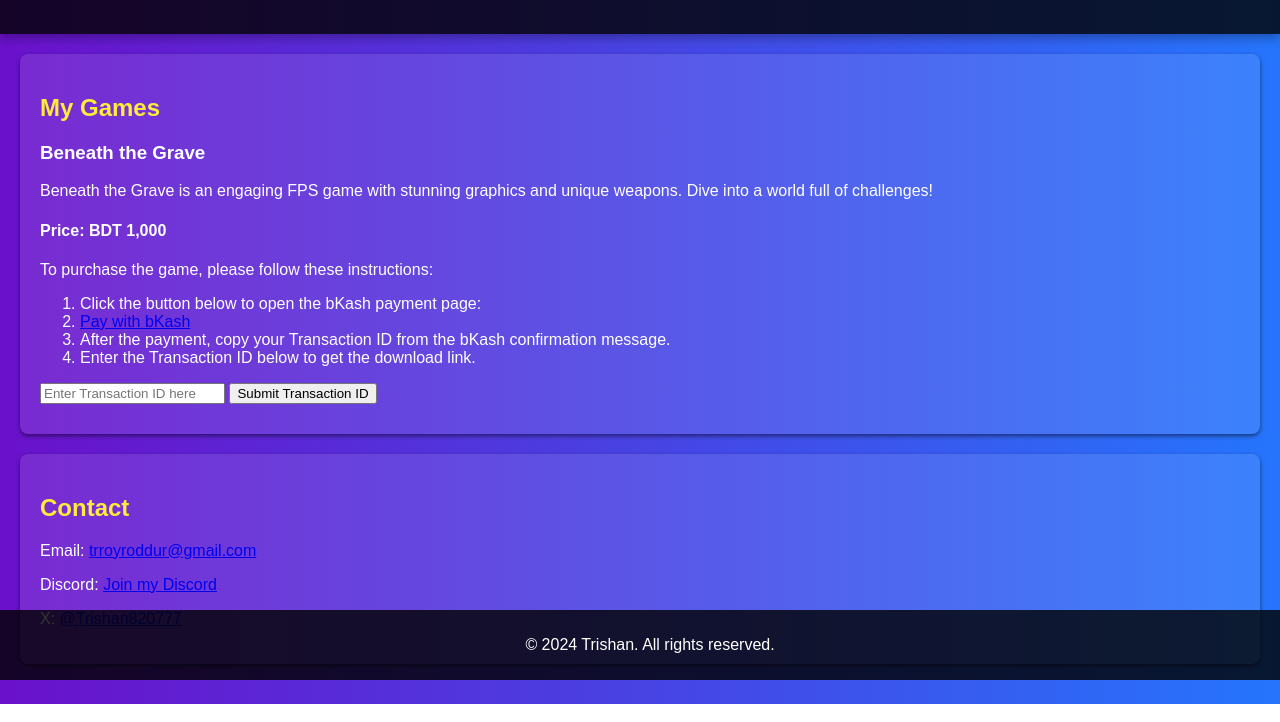
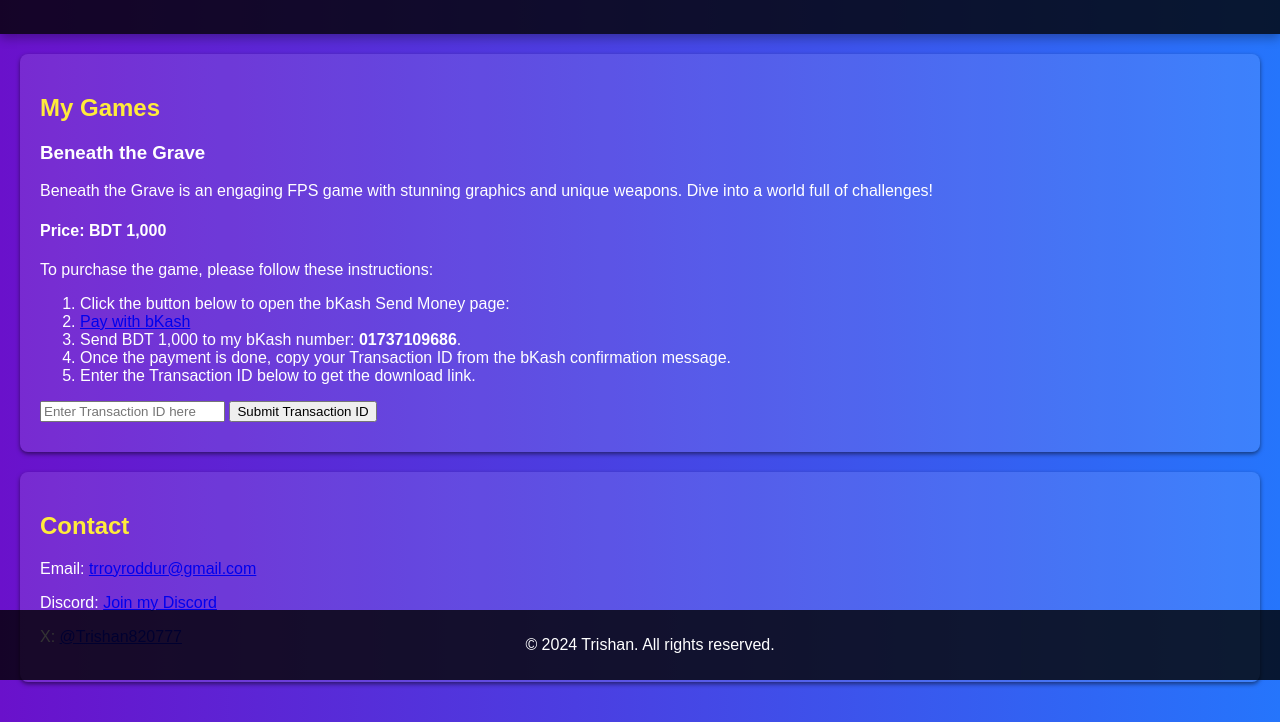
Before and after one commit to Trishan2924/trishan2924.github.io, a plain HTML site: page index.html in a window 1280 px wide. Shown: the part 120-842 px from the top of the page. Drawn offline with Linux system fonts and the light colour scheme.

Commit message:
Update index.html

```diff
--- a/index.html
+++ b/index.html
@@ -37,11 +37,12 @@
             <h4>Price: BDT 1,000</h4>
             <p>To purchase the game, please follow these instructions:</p>
             <ol>
-                <li>Click the button below to open the bKash payment page:</li>
+                <li>Click the button below to open the bKash Send Money page:</li>
                 <li>
-                    <a href="https://bkash.com/sendmoney?receiver=01737109686&amount=1000" target="_blank" class="button">Pay with bKash</a>
+                    <a href="https://www.bkash.com/en/products-services/send-money" target="_blank" class="button">Pay with bKash</a>
                 </li>
-                <li>After the payment, copy your Transaction ID from the bKash confirmation message.</li>
+                <li>Send BDT 1,000 to my bKash number: <strong>01737109686</strong>.</li>
+                <li>Once the payment is done, copy your Transaction ID from the bKash confirmation message.</li>
                 <li>Enter the Transaction ID below to get the download link.</li>
             </ol>
 
```
